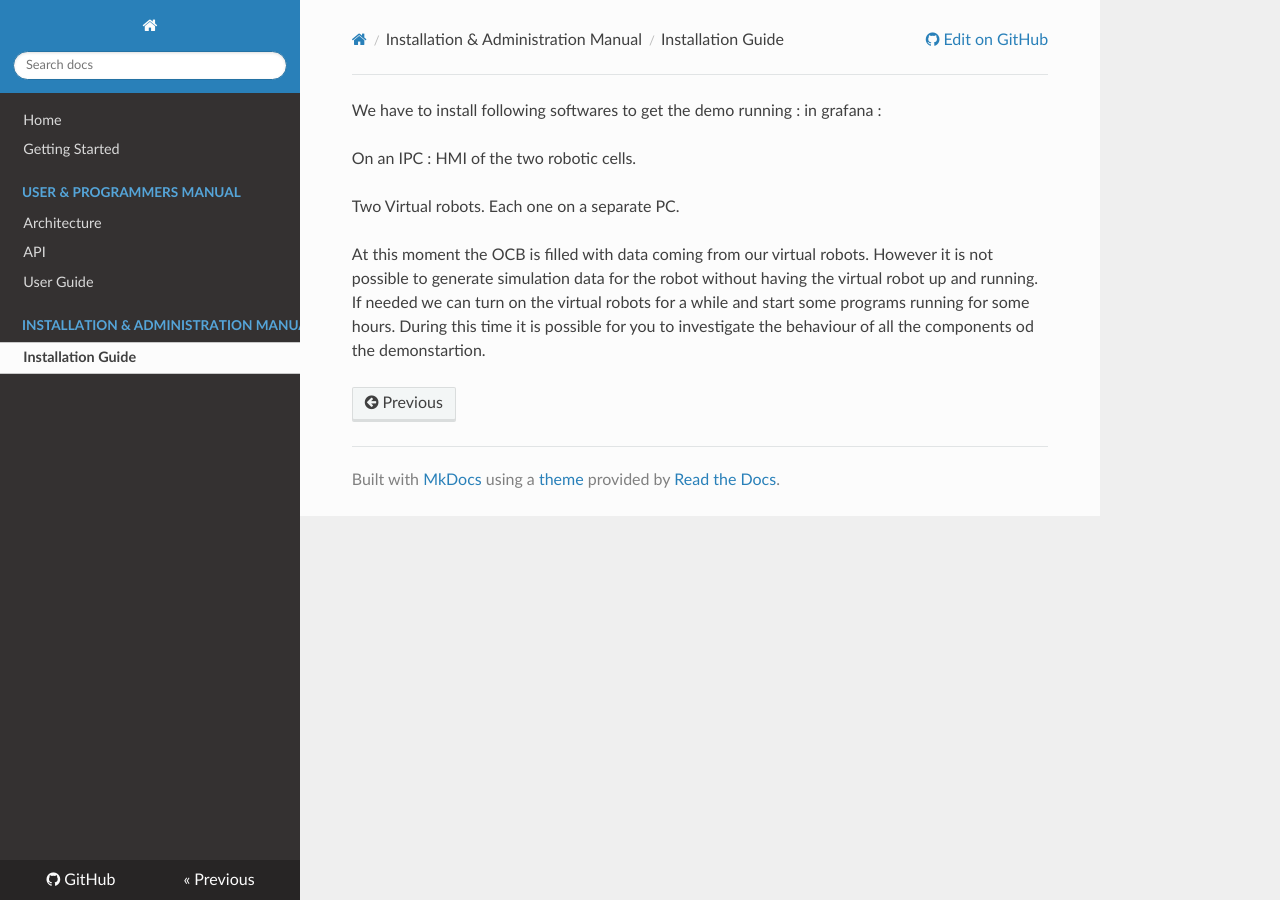
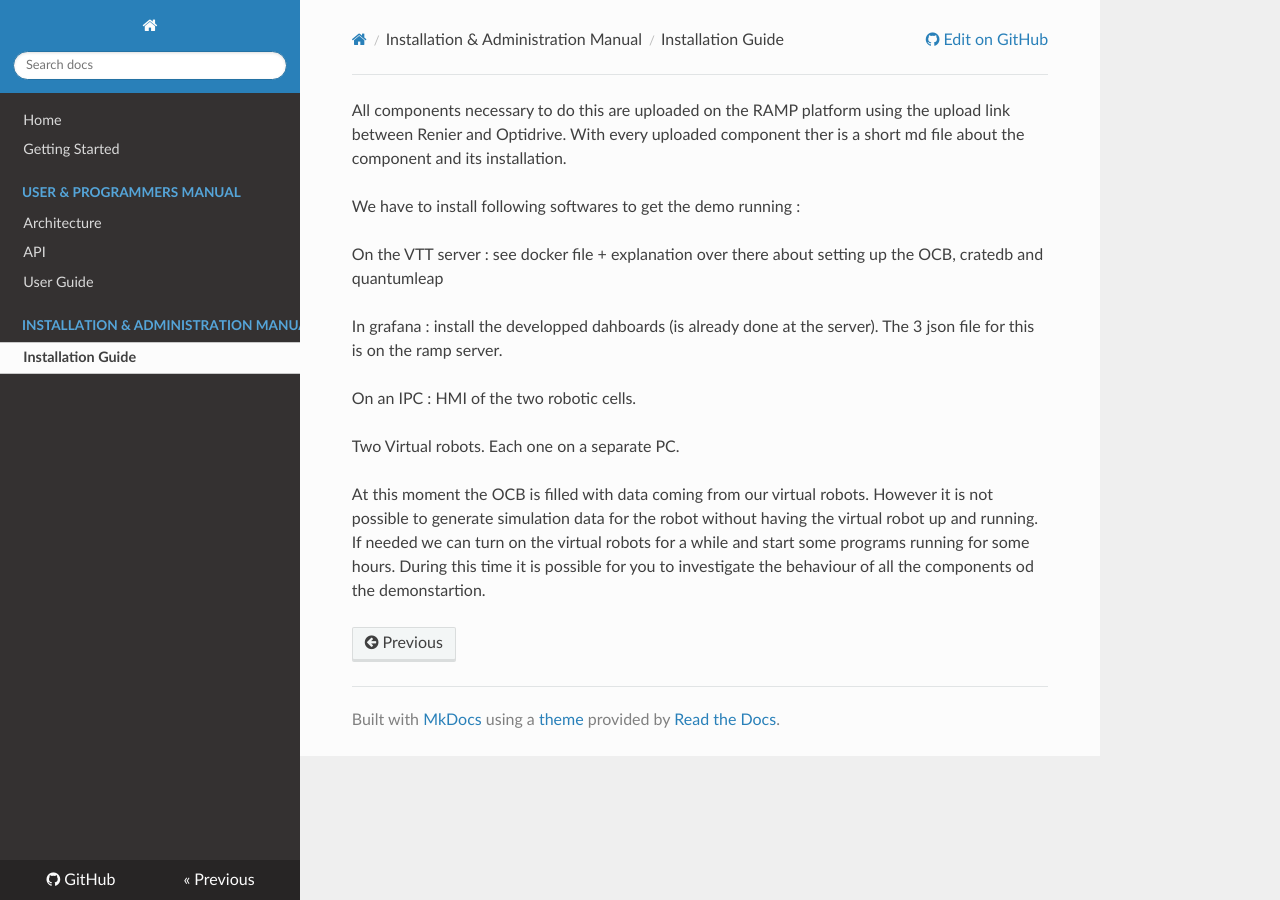
Before and after one commit to ramp-eu/JS2SF, an MkDocs documentation site: the page built from docs/installationguide.md, in a window 1280 px wide. Built offline with MkDocs 1.6.1, drawn with Linux system fonts in a browser that asks for light colours; nearby versions of some CDN libraries; old or Windows-style settings are respelled for this version of MkDocs.

Commit message:
Update installationguide.md

```diff
--- a/docs/installationguide.md
+++ b/docs/installationguide.md
@@ -1,5 +1,10 @@
+All components necessary to do this are uploaded on the RAMP platform using the upload link between Renier and Optidrive. With every uploaded component ther is a short md file about the component and its installation.
+
 We have to install following softwares to get the demo running :
-in grafana :
+
+On the VTT server :  see docker file + explanation over there about setting up the OCB, cratedb and quantumleap
+
+In grafana : install the developped dahboards (is already done at the server). The 3 json file for this is on the ramp server.
 
 On an IPC : HMI of the two robotic cells.
 
```
